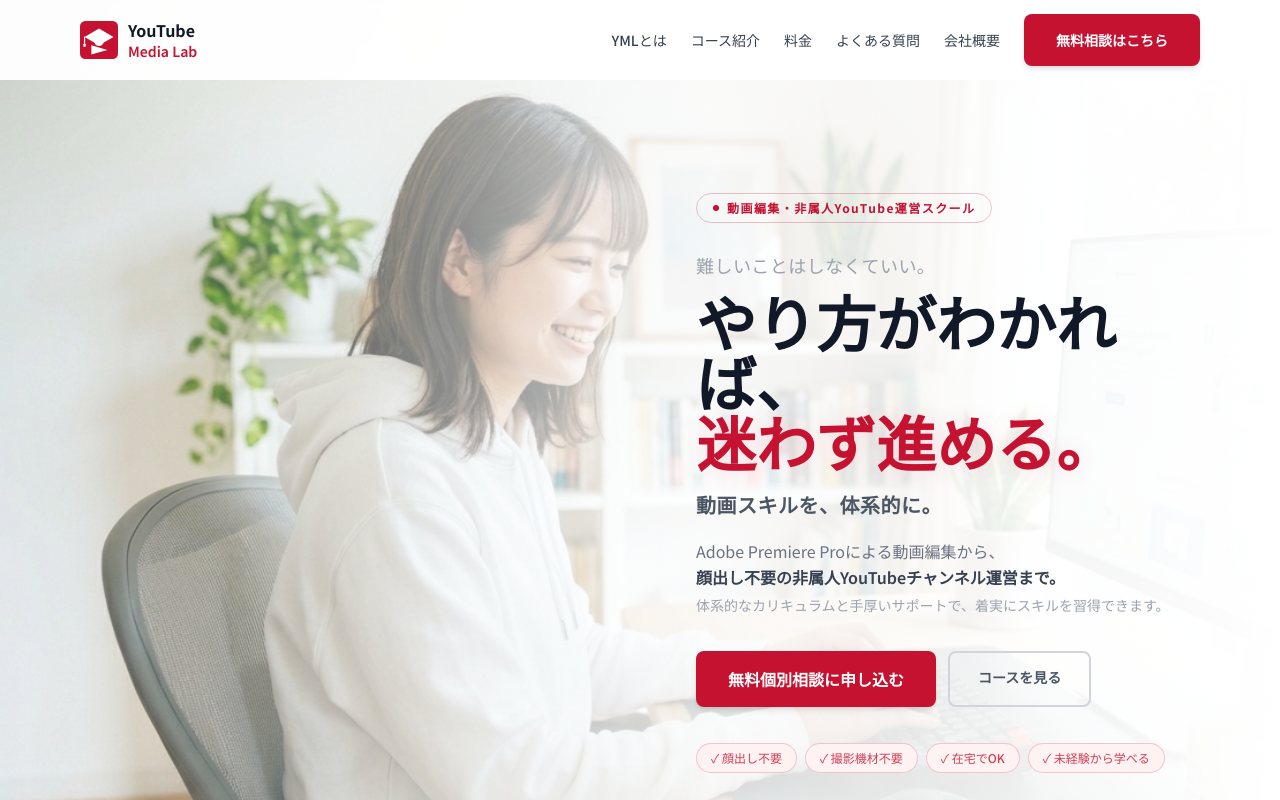
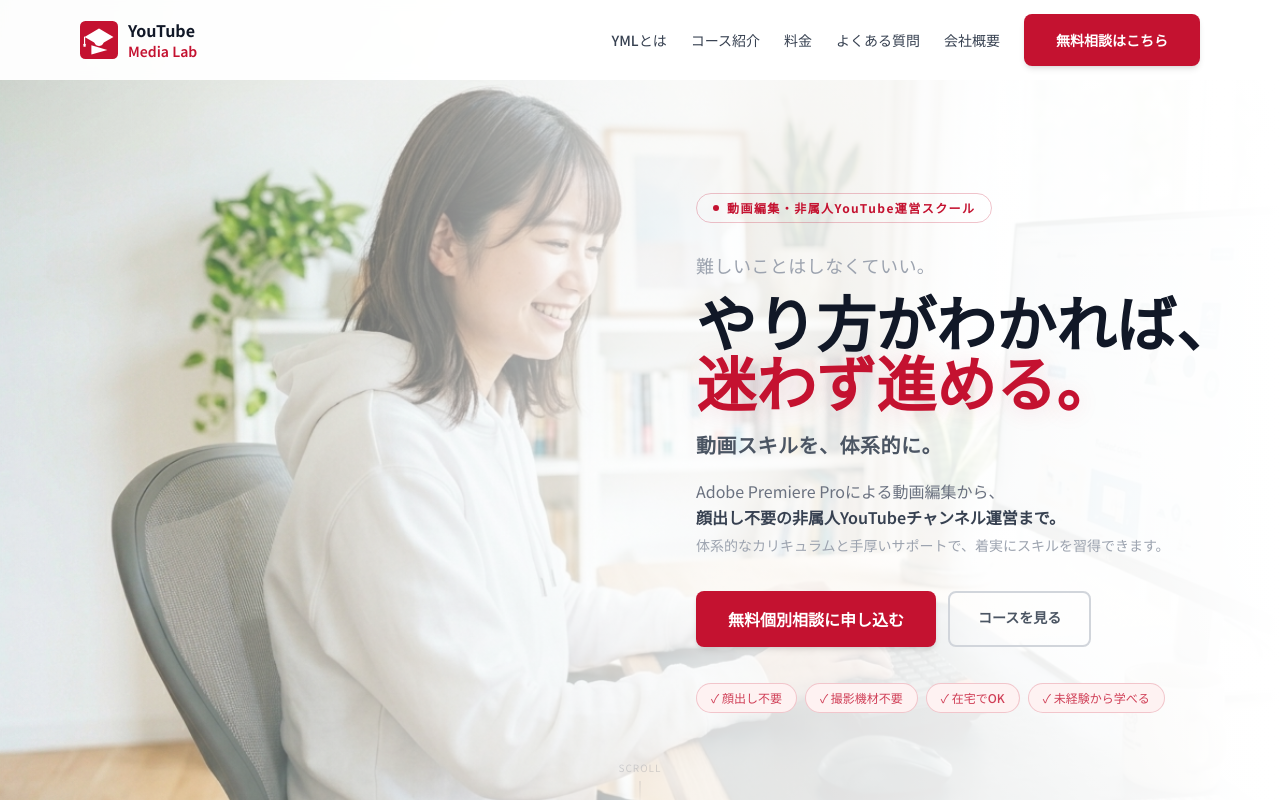
Before and after one commit to YouTubeMediaLab/ytml-site, a Next.js app: page / in a window 1280 px wide. Shown: the top 800 px of the page. Built offline with nearby package versions, Linux system fonts and the light colour scheme.

Commit message:
内容変更

```diff
--- a/app/tokushoho/page.tsx
+++ b/app/tokushoho/page.tsx
@@ -19,7 +19,7 @@ const tokushohoItems = [
   {
     label: "販売価格",
     value:
-      "動画編集コース：99,000円（税込）\n非属人YouTubeコース（半年）：297,000円（税込）\n非属人YouTubeコース（1年）：450,000円（税込）",
+      "動画編集コース：99,000円（税込）\n非属人YouTubeコース（半年）：297,000円（税込）\n非属人YouTubeコース（1年）：495,000円（税込）",
   },
   {
     label: "販売価格以外の必要料金",
--- a/components/sections/Courses.tsx
+++ b/components/sections/Courses.tsx
@@ -56,7 +56,7 @@ const courses = [
     badge: "PREMIUM",
     name: "非属人YouTubeコース",
     nameNote: "（1年）",
-    price: "450,000",
+    price: "495,000",
     period: "1年間サポート",
     color: "border-gray-700",
     badgeColor: "bg-gray-800",
--- a/components/sections/Hero.tsx
+++ b/components/sections/Hero.tsx
@@ -42,7 +42,7 @@ export default function Hero() {
 
           {/* メインヘッドライン */}
           <h1 className="font-black leading-[1.08] mb-5">
-            <span className="block text-gray-900 text-4xl md:text-5xl lg:text-6xl">
+            <span className="block text-gray-900 text-4xl md:text-5xl lg:text-6xl whitespace-nowrap">
               やり方がわかれば、
             </span>
             <span
--- a/components/sections/Pricing.tsx
+++ b/components/sections/Pricing.tsx
@@ -17,7 +17,7 @@ const plans = [
   },
   {
     name: "非属人YouTubeコース（1年）",
-    price: 450000,
+    price: 495000,
     period: "1年間サポート",
     highlight: true,
     description: "伴走型サポートで本格的にチャンネルを育てたい方",
```
